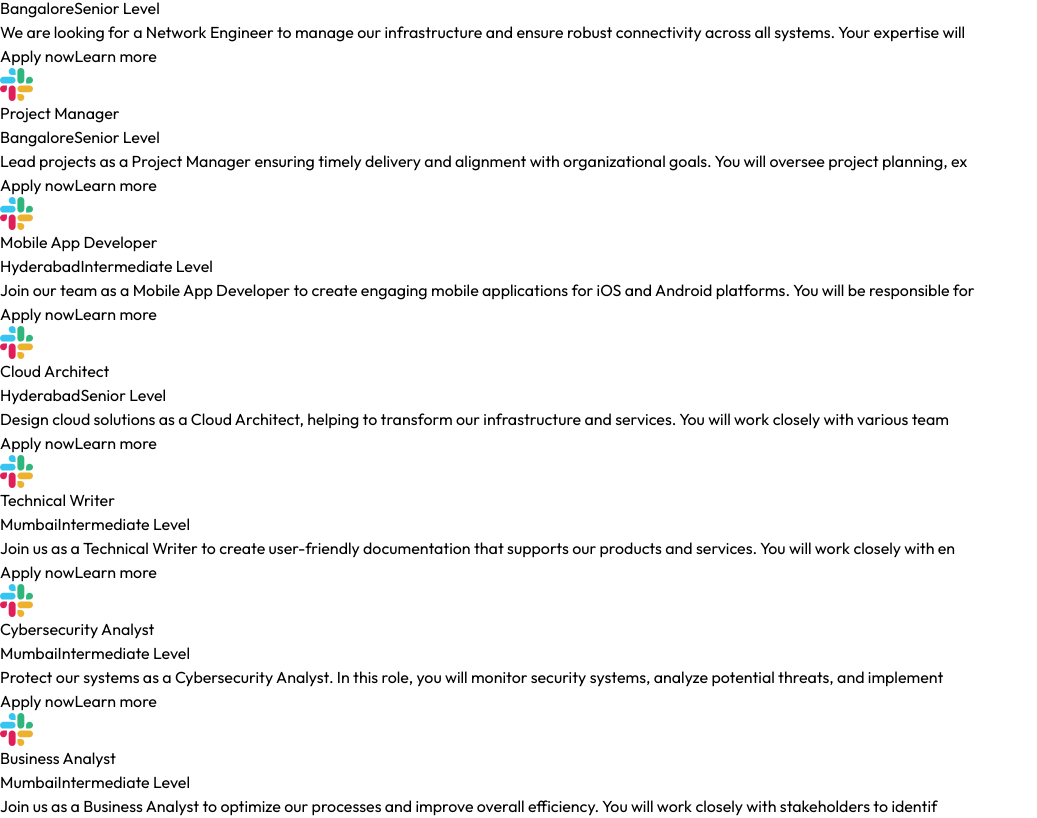
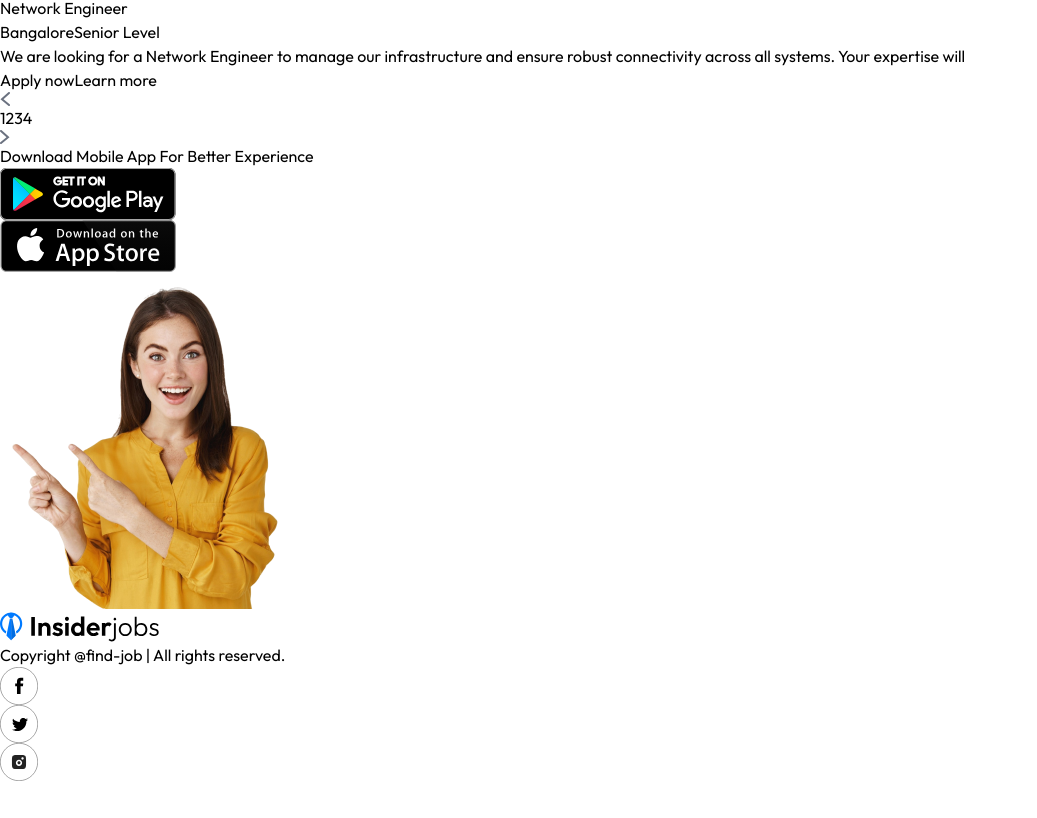
Before and after one commit to Shubham9985/job_portal, a React (Vite) app in the folder client/: page / in a window 1280 px wide. Shown: the part 1730-2548 px from the top of the page, without its empty margins (0-1037 px from the left). After the commit the page ends 2511 px from the top, so only its background shows below. Built offline with nearby package versions, Linux system fonts and the light colour scheme; no server answers.

Commit message:
Completed Footer and app download section along with phone dimensions

```diff
--- /dev/null
+++ b/client/src/components/AppDownload.jsx
@@ -0,0 +1,25 @@
+import React from 'react'
+import { assets } from '../assets/assets'
+
+const AppDownload = () => {
+  return (
+    <div className='container px-4 2xl:px-20 mx-auto my-20 '>
+        <div className='relative bg-gradient-to-r from-violet-50 to-purple-50 p-12 sm:p-24 lg:p-32 rounded-lg'>
+            <div>
+                <h1 className='text-2xl sm:text-4xl font-bold mb-8 max-w-md'>Download Mobile App For Better Experience</h1>
+                <div className='flex gap-4'>
+                    <a  className='inline-block' href="#">
+                        <img className='h-12' src={assets.play_store}/>
+                    </a>
+                    <a className='inline-block' href="#">
+                        <img className='h-12' src={assets.app_store}/>
+                    </a>
+                </div>
+            </div>
+            <img className='absolute w-80 right-0 bottom-0 mr-32 max-lg:hidden' src={assets.app_main_img}/>
+        </div>
+    </div>
+  )
+}
+
+export default AppDownload
--- /dev/null
+++ b/client/src/components/Footer.jsx
@@ -0,0 +1,18 @@
+import React from 'react'
+import { assets } from '../assets/assets'
+
+const Footer = () => {
+  return (
+    <div className='container px-4 2xl:px-20 mx-auto flex items-center justify-between gap-4 py-3 mt-20 '>
+        <img width={160} src={assets.logo} />
+        <p className='flex-1 border-1 border-gray-400 pl-4 text-sm text-gray-500 max-sm:hidden'>Copyright @find-job | All rights reserved.</p>
+        <div className='flex gap-2.5'>
+            <img width={38} src={assets.facebook_icon} alt="" />
+            <img width={38} src={assets.twitter_icon} alt="" />
+            <img width={38} src={assets.instagram_icon} alt="" />
+        </div>
+    </div>
+  )
+}
+
+export default Footer
--- a/client/src/components/JobListing.jsx
+++ b/client/src/components/JobListing.jsx
@@ -1,10 +1,14 @@
-import React, { useContext } from 'react'
+import React, { useContext, useState } from 'react'
 import { AppContext } from '../context/AppContext'
 import { assets, JobCategories, JobLocations, jobsData } from '../assets/assets'
 import JobCard from './JobCard'
 
 const JobListing = () => {
+
+    const [showFilter , setShowFilter] = useState(false)
     const {isSearched , searchFilter , setSearchFilter , jobs} = useContext(AppContext)
+    const [currentPage , setCurrentPage] = useState(1)
+
   return (
     <div className='container 2xl:px-20 mx-auto flex flex-col lg:flex-row max-lg:space-y-8 py-8'>
         {/*sidebar */}
@@ -32,8 +36,12 @@ const JobListing = () => {
                 )
             }
 
+            <button onClick={e => setShowFilter(prev => !prev)} className='px-6 py-1.5 rounded border border-gray-400 lg:hidden'>
+                {showFilter ? "Close" : "Filters" }
+            </button> {/*this effect is for moile view */}
+
             {/*category filter */}
-            <div className='max-lg:hidden'>
+            <div className={showFilter ? " " : "max-lg:hidden"}>
                 <h4 className='font-medium text-lg py-4'>Search by Categories</h4>
                 <ul className='space-y-4 text-gray-600'>
                     {
@@ -48,7 +56,7 @@ const JobListing = () => {
             </div>
 
             {/*Location filter */}
-            <div className='max-lg:hidden'>
+            <div className={showFilter ? " " : "max-lg:hidden"}>
                 <h4 className='font-medium text-lg py-4 pt-14'>Search by Location</h4>
                 <ul className='space-y-4 text-gray-600'>
                     {
@@ -69,10 +77,28 @@ const JobListing = () => {
         <h3 className='font-medium text-3xl py-2' id='job-list'>Lates Jobs</h3>
         <p className='mb-8'>Get your desired jobs from top Companies.</p>
         <div className='grid grid-cols-1 sm:grid-cols-2 xl:grid-cols-3 gap-4'>
-            {jobs.map((job,index)=>(
+            {jobs.slice((currentPage-1)*6 , currentPage*6).map((job,index)=>(
                 < JobCard key={index} job={job}/>
             ))}
         </div>
+
+
+        {/*pagination   */}
+        {jobs.length > 0 && (
+            <div className='flex items-center justify-center space-x-2 mt-10 '>
+                <a href='#job-list'>
+                    <img onClick={() => setCurrentPage(Math.max(currentPage-1),1)} src={assets.left_arrow_icon}/>
+                </a>
+                {Array.from({length : Math.ceil(jobs.length/6)}).map((_,index)=>(
+                    <a href='#job-list'>
+                        <button onClick={()=> setCurrentPage(index + 1)} className={`w-10 h-10 flex items-center justify-center border border-gray-300 rounded ${currentPage === index + 1 ? 'bg-blue-200 text-blue-500' : 'text-gray-500'}`}>{index +1}</button>
+                    </a>
+                ))}
+                <a href='#job-list'>
+                    <img onClick={() => setCurrentPage(Math.min(currentPage+1 , Math.ceil(jobs.length/6)))} src={assets.right_arrow_icon}/>
+                </a>
+            </div>
+        )}
         </section>
 
 
--- a/client/src/components/Navbar.jsx
+++ b/client/src/components/Navbar.jsx
@@ -18,7 +18,7 @@ const Navbar = () => {
               <div className='flex items-center gap-3'>
                 <Link to={'/applications'}>Applied User </Link>
                 <p>|</p>
-                <p>Hi , {user.firstName + " " + user.lastName}</p>
+                <p className='max-sm:hidden'>Hi , {user.firstName + " " + user.lastName}</p>
                 <UserButton />
               </div>
               :
--- a/client/src/pages/Home.jsx
+++ b/client/src/pages/Home.jsx
@@ -2,6 +2,8 @@ import React from 'react'
 import Navbar from '../components/Navbar'
 import Hero from '../components/Hero'
 import JobListing from '../components/JobListing'
+import AppDownload from '../components/AppDownload'
+import Footer from '../components/Footer'
 
 const Home = () => {
   return (
@@ -9,6 +11,8 @@ const Home = () => {
         <Navbar/>
         <Hero/>
         <JobListing/>
+        <AppDownload/>
+        <Footer/>
     </div>
   )
 }
```
